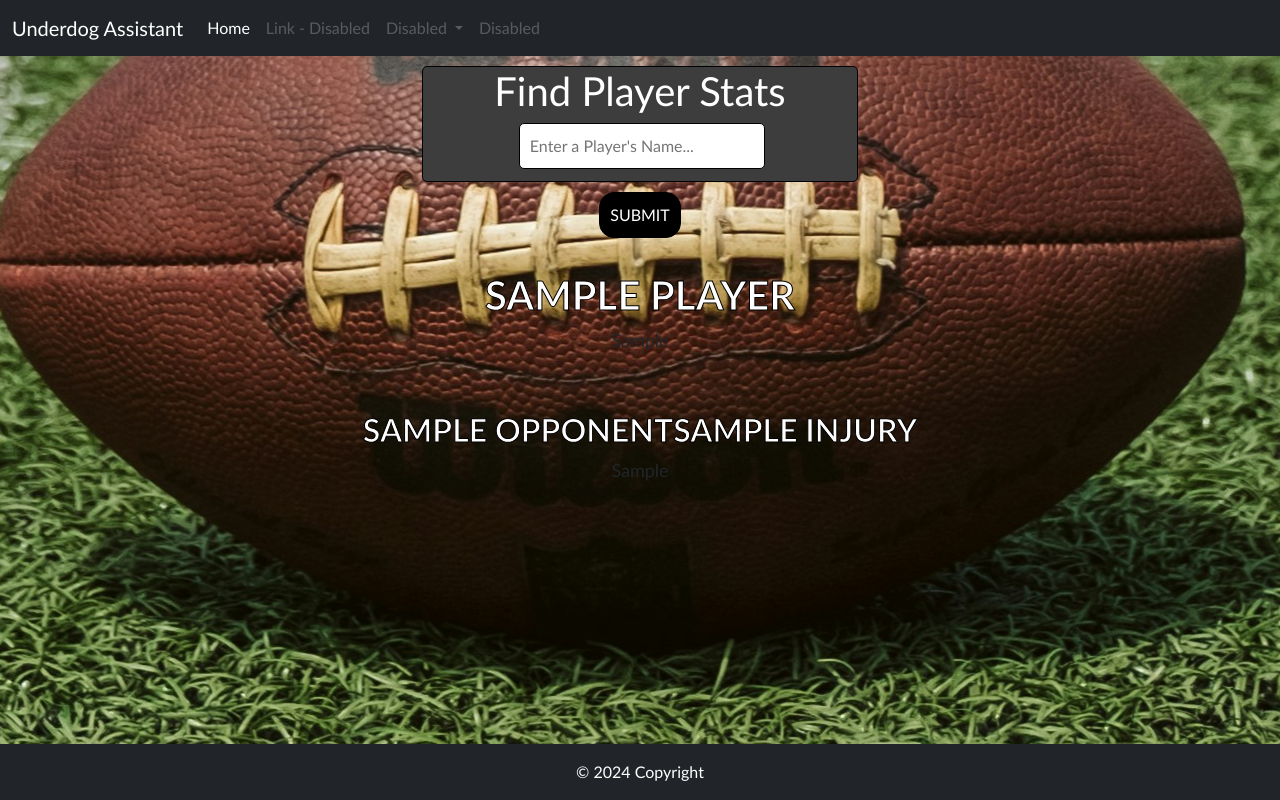
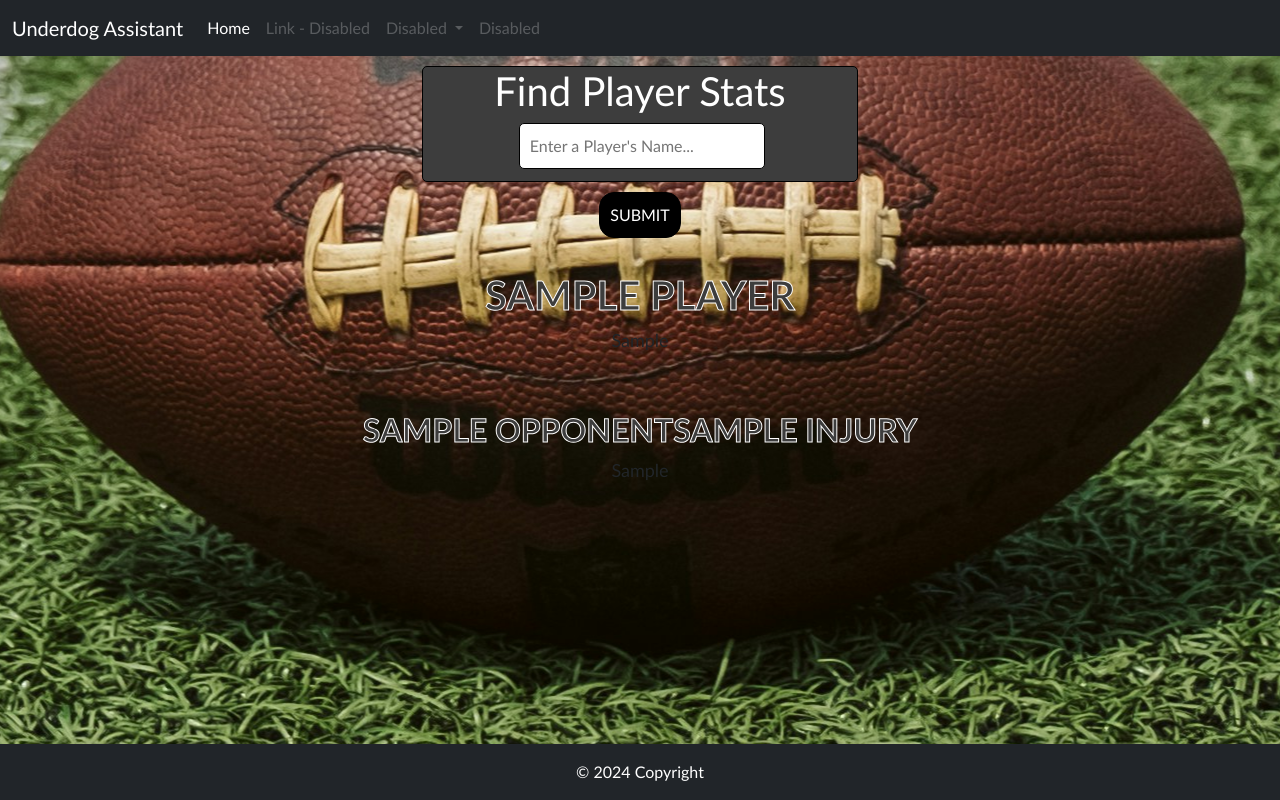
Before and after one commit to TohKay/UnderdogAssistant, a Django app: template underdog/templates/underdog/home.html in a window 1280 px wide. Run offline with Django 5.2, Linux system fonts and the light colour scheme; the template is opened without the code that fills it: most values are stand-ins (such as "Sample title", 1, 10 or a date in 2020); some libraries are stand-ins or nearby versions.

Commit message:
Added a sticky footer

```diff
--- a/underdog/static/teamcolor.css
+++ b/underdog/static/teamcolor.css
@@ -9,8 +9,9 @@ body {
     background-color: lightgray;
     background-size: cover;
     background: url("football_on_field.jpg") no-repeat center center fixed;
-    max-width: 100%;
-    max-height: 100%;
+    display: flex;
+    flex-direction: column;
+    min-height: 100vh;
 }
 
 #main {
@@ -63,18 +64,18 @@ input[type='submit'] {
 
 #tables h1 {
     border-radius: 5px;
-    color: white;
+    color: #3d3d3d;
     width: fit-content;
     font-weight: bold;
-    -webkit-text-stroke: 1px black;
+    -webkit-text-stroke: 1px white;
 }
 
 #tables h2 {
     border-radius: 5px;
-    color: white;
+    color: #3d3d3d;
     width: fit-content;
     font-weight: bold;
-    -webkit-text-stroke: 1px black;
+    -webkit-text-stroke: 1px white;
 }
 
 #tables div {
@@ -91,9 +92,7 @@ th {
 }
 
 footer {
-    position: fixed;
-    bottom: 0;
-    width: 100%;
+    margin-top: auto;
 }
 
 
--- a/underdog/views.py
+++ b/underdog/views.py
@@ -179,7 +179,7 @@ def home(request):
     df = df.style.set_table_styles(
         [{"selector": "tr th", "props": "background-color: #3D3D3D; color: white;"}]
     ).set_table_attributes(
-        'class="table table-bordered border-dark table-hover text-center w-100 h-25"'
+        'class="table table-bordered border-dark table-hover text-center w-100 h-25""'
     )
     df2 = df2.style.hide(
         axis="index"
```
